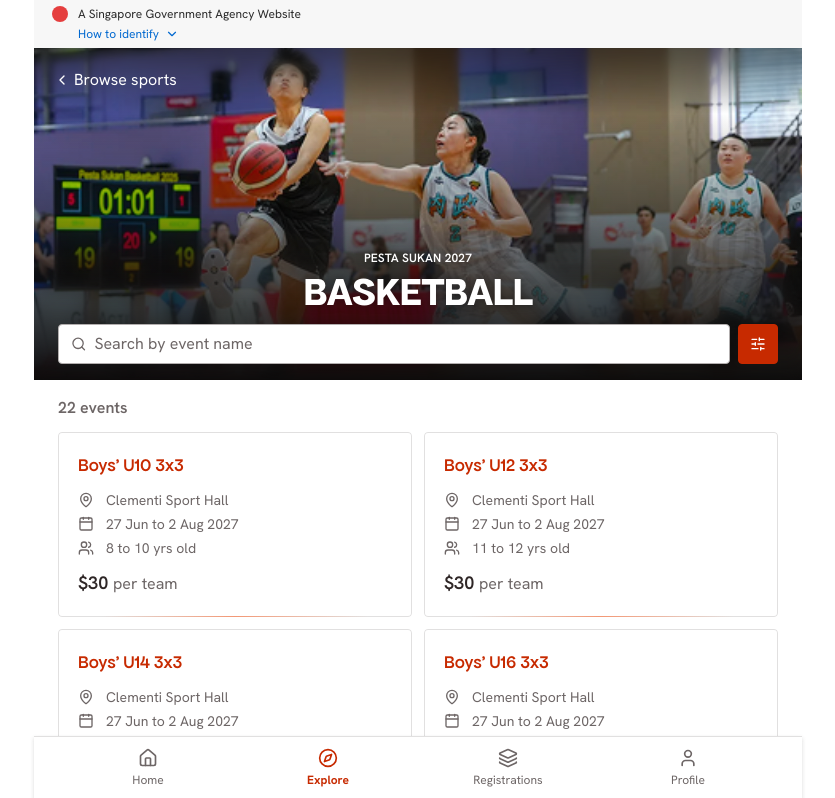
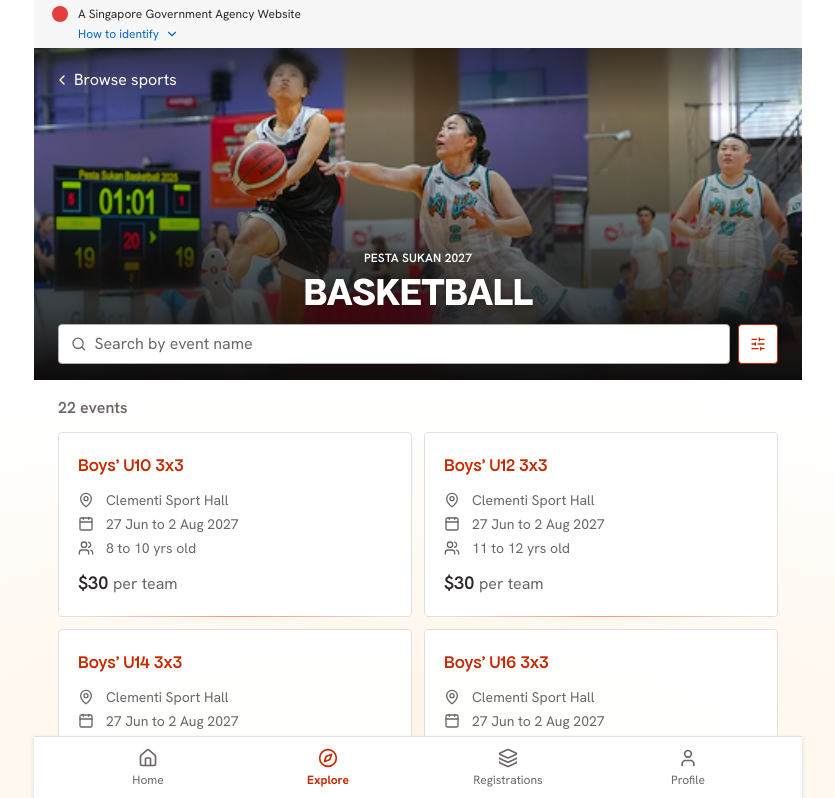
Before and after one commit to vivchong/gms-citizen-prototype, a React (Vite) app: page / in a window 1280 px wide. Shown: the top 798 px of the page, without its empty margins (222-1057 px from the left). Built offline with nearby package versions, Linux system fonts and the light colour scheme.

Commit message:
Make every gradient a whole-spec variable

```diff
--- a/src/components/Button.tsx
+++ b/src/components/Button.tsx
@@ -3,6 +3,7 @@ import type { ButtonHTMLAttributes, ReactNode } from 'react'
 type ButtonProps = ButtonHTMLAttributes<HTMLButtonElement> & {
   children: ReactNode
   variant?: 'primary' | 'secondary'
+  size?: 'default' | 'icon'
   fullWidth?: boolean
 }
 
@@ -16,22 +17,34 @@ type ButtonProps = ButtonHTMLAttributes<HTMLButtonElement> & {
 export default function Button({
   children,
   variant = 'primary',
+  size = 'default',
   fullWidth = false,
   className = '',
   ...rest
 }: ButtonProps) {
   const base =
-    'inline-flex h-12 items-center justify-center gap-2.5 rounded-[var(--radius-button)] px-4 font-[family-name:var(--font-heading)] text-[length:var(--font-size-heading-xs)] font-semibold leading-[var(--line-height-heading-xs)] tracking-[var(--letter-spacing-heading-xs)] transition-opacity disabled:cursor-not-allowed disabled:opacity-50'
+    'inline-flex items-center justify-center gap-2.5 rounded-[var(--radius-button)] font-[family-name:var(--font-heading)] text-[length:var(--font-size-heading-xs)] font-semibold leading-[var(--line-height-heading-xs)] tracking-[var(--letter-spacing-heading-xs)] transition-opacity disabled:cursor-not-allowed disabled:opacity-50'
 
+  /* Size=small / Type=icon only is a fixed 40x40 in Figma — the component's
+     16px padding is overridden by the fixed frame size, so the 16px icon just
+     centres with a 12px effective inset. */
+  const sizes = {
+    default: 'h-12 px-4',
+    icon: 'size-10 shrink-0 p-0',
+  }
+
+  /* "Secondary button": fill = the Bg token, 1px INSIDE stroke and icon both
+     = Primary 50/60. Identical structure in both modes — only the token values
+     change (#0d0c0c/#fa6938 dark, #ffffff/#c72a00 light). */
   const variants = {
     primary: 'bg-[var(--primary)] text-[var(--bg)] hover:opacity-90 active:opacity-80',
     secondary:
-      'border border-[var(--border-strong)] bg-transparent text-[var(--text)] hover:border-[var(--primary)] hover:text-[var(--primary)]',
+      'border border-[var(--primary)] bg-[var(--bg)] text-[var(--primary)] hover:opacity-90 active:opacity-80',
   }
 
   return (
     <button
-      className={`${base} ${variants[variant]} ${fullWidth ? 'w-full' : ''} ${className}`}
+      className={`${base} ${sizes[size]} ${variants[variant]} ${fullWidth ? 'w-full' : ''} ${className}`}
       {...rest}
     >
       {children}
--- a/src/components/EventCard.tsx
+++ b/src/components/EventCard.tsx
@@ -11,8 +11,7 @@ export default function EventCard({ event }: { event: SportEvent }) {
       <div
         className="pointer-events-none absolute inset-0 rounded-[var(--radius-sm)]"
         style={{
-          background:
-            'radial-gradient(37.5% 50% at 50% 100%, var(--border-light-flare-colour) 0%, var(--border-light-flare) 100%)',
+          background: 'var(--browse-card-border-image)',
           mask: 'linear-gradient(#fff 0 0) content-box, linear-gradient(#fff 0 0)',
           maskComposite: 'exclude',
           WebkitMask: 'linear-gradient(#fff 0 0) content-box, linear-gradient(#fff 0 0)',
--- a/src/index.css
+++ b/src/index.css
@@ -102,9 +102,7 @@
   /* The sport hero (photo + title + search row) stays DARK in BOTH modes — that's
      what "Basketball – Light" (2477:14852) shows, since the type sits on a photo.
      So --hero-bg and the two scrims are deliberately NOT overridden in light. */
-  --hero-bg: #0d0c0c;
-  --bg-scrim-50: rgba(13, 12, 12, 0.50); /* Hero overlay scrim (50%)              */
-  --bg-scrim-55: rgba(13, 12, 12, 0.55); /* Hero overlay scrim (55%)              */
+  --hero-bg: #0d0c0c;                  /* the scrims themselves are --hero-scrim-* */
 
   /* ---- Text ---- */
   --text: #f9f9f9;                     /* Text/text (N1)                           */
@@ -146,24 +144,59 @@
   --border-light-flare-colour: #dc5d39;/* BORDER LIGHT FLARE COLOUR                */
   --border-light-flare: #554d4d;       /* BORDER LIGHT FLARE (= Border n-40)       */
 
-  /* Browse-page glow behind the event cards. `BG LIGHT FLARE COLOUR` is bound on
-     the dark sport frame (2409:41347) but absent from the light one
-     (2477:14852) — the light listing has no glow at all, so it's switched off
-     rather than recoloured. */
+  /* ==== GRADIENTS ========================================================
+     Every gradient in the app is a complete spec held in one variable —
+     geometry AND stops — because Figma's gradient geometry is per-mode data
+     just like colour is. A variable can carry stop colours but NOT the
+     ellipse, so anything shape-different between modes must be overridden
+     wholesale in the light block rather than recoloured.
+
+     Which ones actually differ in shape:
+       --flare-image              YES  (different matrix + stop count)
+       --browse-flare-image       YES  (different centre and radii)
+       --card-border-image        no   (same matrix, different stops)
+       --browse-card-border-image no   (same matrix, stops are token-bound)
+       --hero-scrim-*             no   (hardcoded #0d0c0c in BOTH Figma modes)
+
+     Geometry below is derived by inverting Figma's gradientTransform; see
+     README for the method and the pixel-level verification.
+     ---------------------------------------------------------------------- */
+
+  /* Listing background glow — "Content" frame fill, dark 2409:41349 /
+     light 2477:14930, paint opacity 0.3 in both. Both matrices invert to
+     AXIS-ALIGNED ellipses, so plain radial-gradient() is exact here (unlike
+     the event page's rotated flare, which needs SVG).
+     Dark: centre (50%, 100%), semi-axes 92.104% x 100%. Stops are
+     variable-bound in Figma, so they stay as tokens. */
   --browse-flare-image: radial-gradient(
-    92.1% 100% at 50% 100%,
+    92.104% 100% at 50% 100%,
     var(--bg-light-flare-colour) 0%,
     var(--bg-light-flare-bg) 100%
   );
   --browse-flare-opacity: 0.3;
 
-  /* Search-row filter button. Dark = outlined primary; light = filled primary
-     with a white icon (Icon/icon-inverse). A real per-mode difference in the
-     designs, not just a colour flip. */
-  --filter-btn-bg: transparent;
-  --filter-btn-icon: var(--primary);
-  --filter-btn-bg-active: var(--primary);
-  --filter-btn-icon-active: var(--icon-inverse);
+  /* Listing event-card border — Card stroke, dark 2409:41367 / light
+     2477:14933. 1px INSIDE. Identical matrix in both modes and both stops
+     are variable-bound, so one definition covers light and dark.
+     Centre (50%, 100%), semi-axes 43.777% x 75.329%. */
+  --browse-card-border-image: radial-gradient(
+    43.777% 75.329% at 50% 100%,
+    var(--border-light-flare-colour) 0%,
+    var(--border-light-flare) 100%
+  );
+
+  /* Sport hero overlays — "Top Vignette + Blur" and "Bottom Blur". These are
+     byte-identical in the dark and light Figma frames: hardcoded #0d0c0c with
+     no variable bindings. They are what keeps the hero readable with white
+     text in light mode, so do NOT tokenise them to a light value without
+     re-tokenising the hero text at the same time. */
+  --hero-scrim-top: linear-gradient(0deg, transparent 0%, rgba(13, 12, 12, 0.5) 100%);
+  --hero-scrim-bottom: linear-gradient(
+    0deg,
+    #0d0c0c 0%,
+    rgba(13, 12, 12, 0.55) 50%,
+    transparent 100%
+  );
 
   /* ---- Typography scale ---- */
   --font-heading: "Apfel Grotezk", "Space Grotesk", system-ui, -apple-system, "Segoe UI", Roboto, sans-serif;
@@ -235,7 +268,7 @@
   --bg-warning-strong: #98590c;
   --card-bg: rgba(255, 255, 255, 0.95);
   --card-bg-hover: rgba(0, 0, 0, 0.04);
-  /* --hero-bg / --bg-scrim-* are intentionally NOT overridden: the hero stays dark. */
+  /* --hero-bg / --hero-scrim-* are intentionally NOT overridden: the hero stays dark. */
 
   --text: #2e2626;
   --text-subtle: #3f3737;
@@ -267,14 +300,22 @@
   --border-light-flare-colour: #f39875;
   --border-light-flare: #e1e0e0;
 
-  /* No card glow on the light sport listing — see the note in :root. */
-  --browse-flare-image: none;
-  --browse-flare-opacity: 0;
+  /* GRADIENTS — only the two that differ in SHAPE are overridden here. The
+     card border and the hero scrims are shape-identical across modes and are
+     defined once in :root (the card border's stops are token-bound, so it
+     follows the mode automatically).
 
-  --filter-btn-bg: var(--primary);
-  --filter-btn-icon: var(--icon-inverse);
-  --filter-btn-bg-active: transparent;
-  --filter-btn-icon-active: var(--primary);
+     Listing glow: centre (50%, 85.285%), semi-axes 93.375% x 85.285% — a
+     genuinely different ellipse from dark, not just different colours. Its
+     stops are hardcoded in Figma (2477:14930 has no boundVariables), which is
+     why `BG LIGHT FLARE COLOUR` never appears in that frame's variable list.
+     #fed9ae is NOT --bg-light-flare-colour (#e25623) — it's the second stop of
+     the event page's light flare, reused. */
+  --browse-flare-image: radial-gradient(
+    93.375% 85.285% at 50% 85.285%,
+    #fed9ae 0%,
+    #ffffff 100%
+  );
 
   /* Light flare: 3 stops ending in pure white, paint opacity 1, node at y=48
      (pushed down by the masthead — that offset is in the design, not a bug). */
--- a/src/pages/BrowseEvents.tsx
+++ b/src/pages/BrowseEvents.tsx
@@ -3,6 +3,7 @@ import { ChevronLeft, Search, SlidersHorizontal } from 'lucide-react'
 import Masthead from '../components/Masthead'
 import BottomNav from '../components/BottomNav'
 import EventCard from '../components/EventCard'
+import Button from '../components/Button'
 import { basketballEvents, seasonLabel, sportName } from '../data/events'
 import basketballCover from '../assets/basketball-cover.png'
 
@@ -35,9 +36,7 @@ export default function BrowseEvents() {
         />
         <div
           className="absolute inset-x-0 top-0 h-[20%]"
-          style={{
-            background: 'linear-gradient(0deg, transparent 0%, var(--bg-scrim-50) 100%)',
-          }}
+          style={{ background: 'var(--hero-scrim-top)' }}
         />
         <div
           className="absolute inset-x-0 top-0 h-[20%] backdrop-blur-[4px]"
@@ -48,10 +47,7 @@ export default function BrowseEvents() {
         />
         <div
           className="absolute inset-x-0 bottom-0 h-[80%]"
-          style={{
-            background:
-              'linear-gradient(0deg, var(--hero-bg) 0%, var(--bg-scrim-55) 50%, transparent 100%)',
-          }}
+          style={{ background: 'var(--hero-scrim-bottom)' }}
         />
         <div
           className="absolute inset-x-0 bottom-0 h-[50%] backdrop-blur-[8px]"
@@ -89,22 +85,19 @@ export default function BrowseEvents() {
                 className="w-full bg-transparent text-[16px] leading-6 text-[var(--text)] placeholder:text-[var(--text-subtler)] focus:outline-none"
               />
             </div>
-            {/* Resting state is Figma's: outlined primary in dark, filled primary
-                with a white icon in light. Toggling sort swaps the two so the
-                active state still reads, in either mode. */}
-            <button
-              type="button"
+            {/* Figma "Secondary button", Size=small / Type=icon only (2409:41364
+                dark, 2477:14892 light). Sort-active inverts the fill — Figma only
+                defines State=default, so that treatment is ours. */}
+            <Button
+              variant="secondary"
+              size="icon"
               onClick={() => setSortByPrice((v) => !v)}
               aria-pressed={sortByPrice}
               title="Sort by price"
-              className={`flex h-10 w-10 shrink-0 items-center justify-center rounded-[var(--radius-sm)] border border-[var(--primary)] ${
-                sortByPrice
-                  ? 'bg-[var(--filter-btn-bg-active)] text-[var(--filter-btn-icon-active)]'
-                  : 'bg-[var(--filter-btn-bg)] text-[var(--filter-btn-icon)]'
-              }`}
+              className={sortByPrice ? 'bg-[var(--primary)] text-[var(--bg)]' : ''}
             >
               <SlidersHorizontal size={16} />
-            </button>
+            </Button>
           </div>
         </div>
       </div>
```
Also changed, not shown: 2 other files (tests, documents, lock files or other folders).
